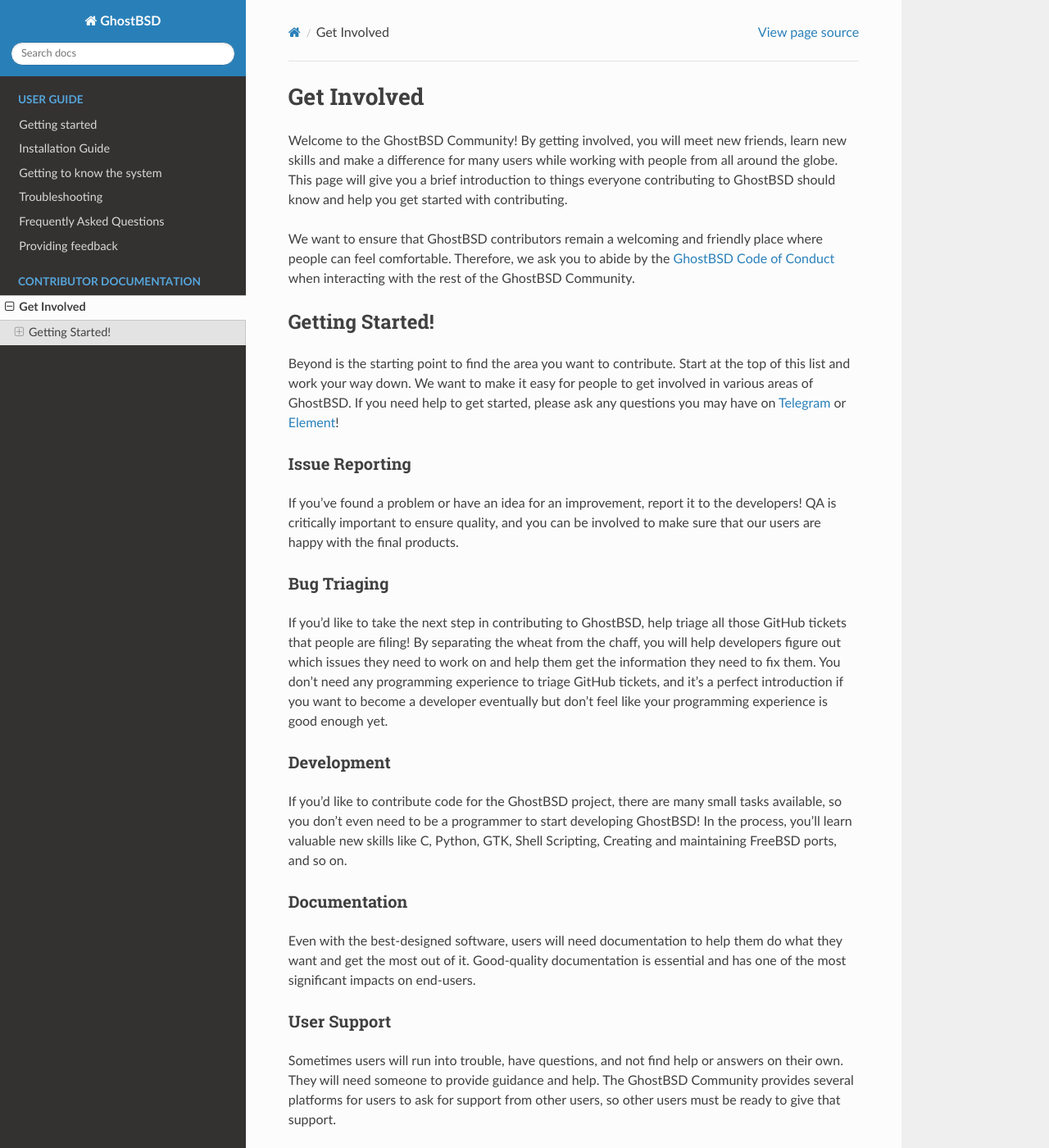
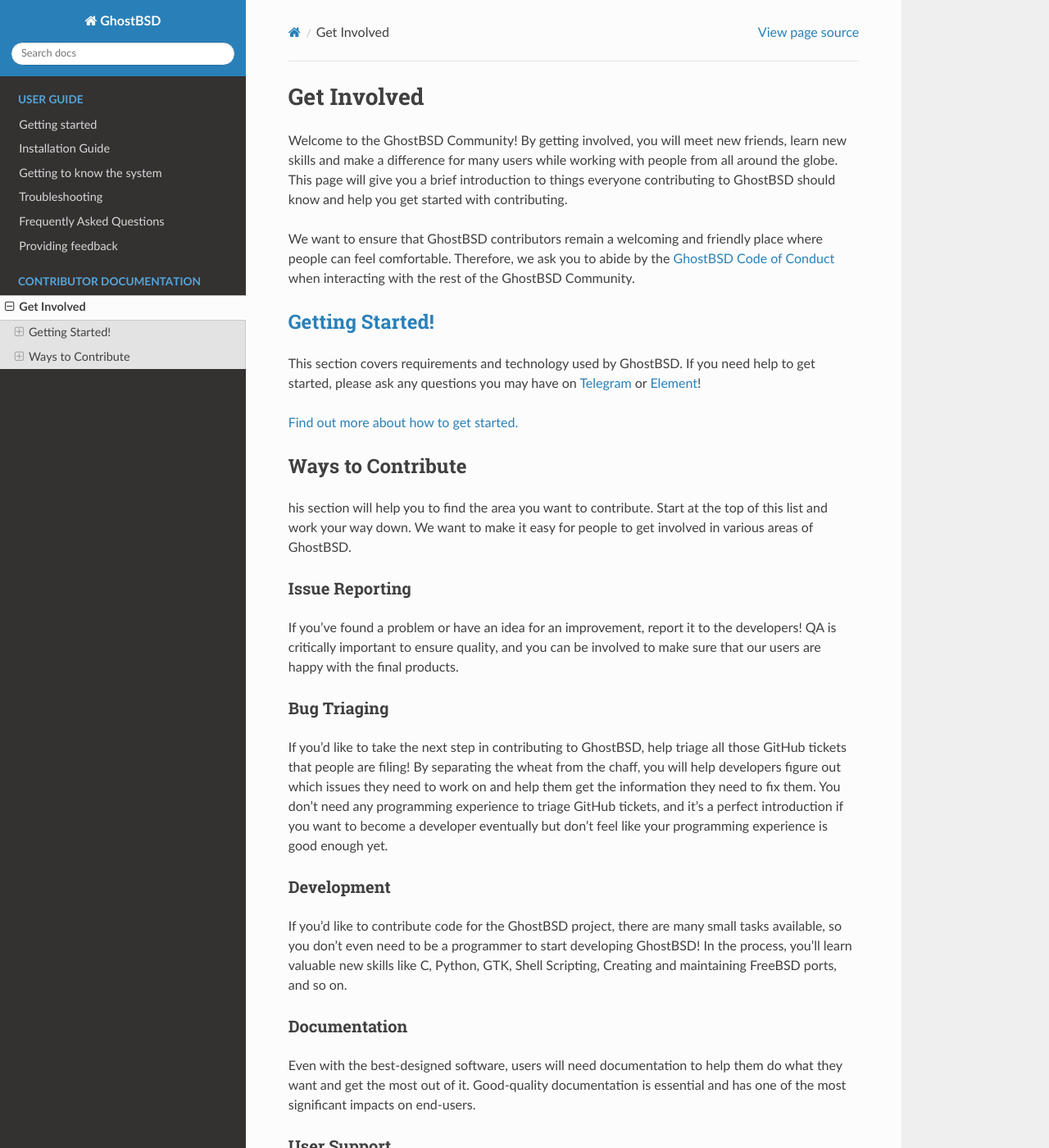
Before and after one commit to ghostbsd/documentation, a Sphinx documentation site: the page built from source/contributor/Get_Involved.md, in a window 1280 px wide and 1400 px high. Shown: the whole window at 82% size. Built offline with Sphinx 7.4.7 and the Read the Docs theme 2.0.0, drawn with Linux system fonts in a browser that asks for light colours; pages that are not in the unit, such as notebooks, are missing from menus.

Commit message:
Adding Getting Started documentation in Get Involve

````diff
--- a/source/contributor/Get_Involved.md
+++ b/source/contributor/Get_Involved.md
@@ -5,8 +5,20 @@
 
 We want to ensure that GhostBSD contributors remain a welcoming and friendly place where people can feel comfortable. Therefore, we ask you to abide by the [GhostBSD Code of Conduct](../CoC.md) when interacting with the rest of the GhostBSD Community.
 
-## Getting Started!
-Beyond is the starting point to find the area you want to contribute. Start at the top of this list and work your way down. We want to make it easy for people to get involved in various areas of GhostBSD. If you need help to get started, please ask any questions you may have on [Telegram](https://t.me/ghostbsd) or [Element](https://app.element.io/#/room/#ghostbsd:matrix.org)!
+## [Getting Started!](Getting_Started.md)
+This section covers requirements and technology used by GhostBSD. If you need help to get started, please ask any questions you may have on [Telegram](https://t.me/ghostbsd) or [Element](https://app.element.io/#/room/#ghostbsd:matrix.org)!
+
+[Find out more about how to get started.](Getting_Started.md)
+
+```{toctree}
+:caption: Contributor documentation
+:hidden:
+
+Getting_Started
+```
+
+## Ways to Contribute
+his section will help you to find the area you want to contribute. Start at the top of this list and work your way down. We want to make it easy for people to get involved in various areas of GhostBSD.
 
 ### Issue Reporting
 If you've found a problem or have an idea for an improvement, report it to the developers! QA is critically important to ensure quality, and you can be involved to make sure that our users are happy with the final products.
````
Also changed, not shown: developer/acknowledgements.md (deleted, +0 -1 lines), developer/contributing.md (deleted, +0 -1 lines), source/contributor/Getting_Started.md (added, +181 -0 lines).
